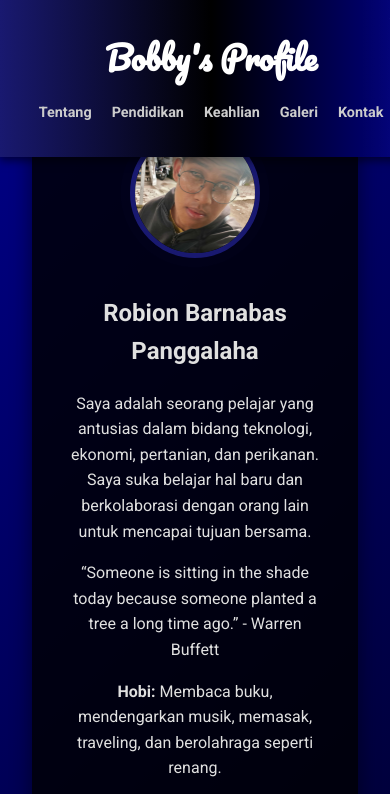
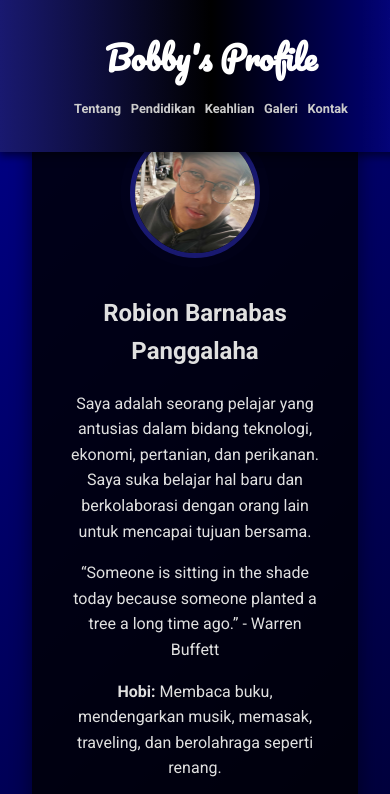
Before and after one commit to robionbarnabas18-creator/personalprofile, a plain HTML site: page index.html in a window 390 px wide. Shown: the top 794 px of the page. Drawn offline with Linux system fonts and the light colour scheme.

Commit message:
Update style.css

```diff
--- a/style.css
+++ b/style.css
@@ -146,6 +146,8 @@ body.light-mode .toggle-btn {
 
 nav {
     margin-top: 1rem;
+    display: flex; /* Pastikan horizontal di semua ukuran layar */
+    justify-content: center; /* Rata tengah link */
 }
 
 nav a {
@@ -371,8 +373,8 @@ body.light-mode footer {
         height: 120px;
     }
     nav a {
-        margin: 0 0.5rem; /* Kurangi margin horizontal untuk mobile */
-        font-size: 0.9rem; /* Ukuran font lebih kecil untuk mobile */
+        margin: 0 0.3rem; /* Margin lebih kecil untuk horizontal rapat */
+        font-size: 0.8rem; /* Font lebih kecil di mobile */
     }
     .social-links a {
         font-size: 1.2rem;
```
